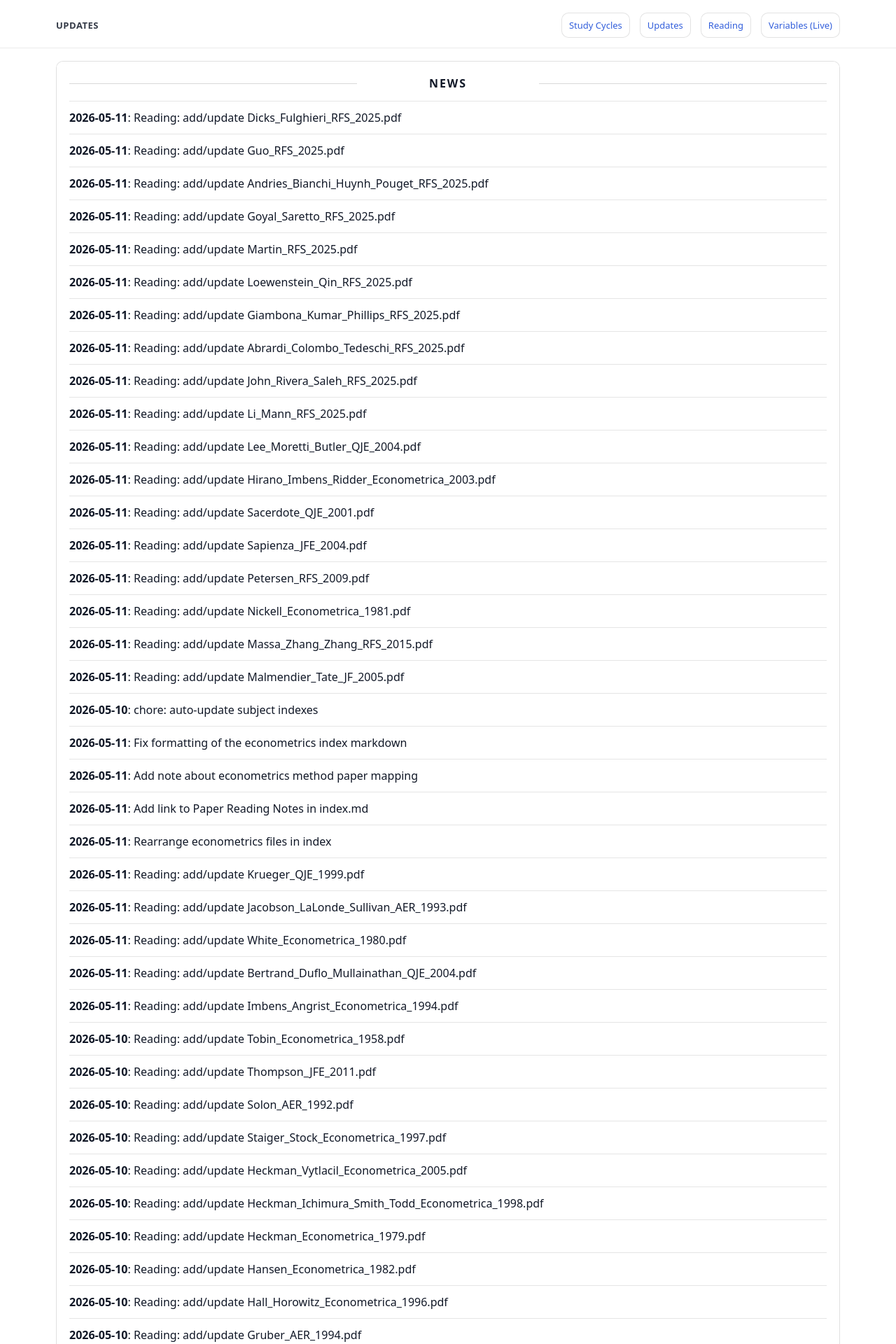
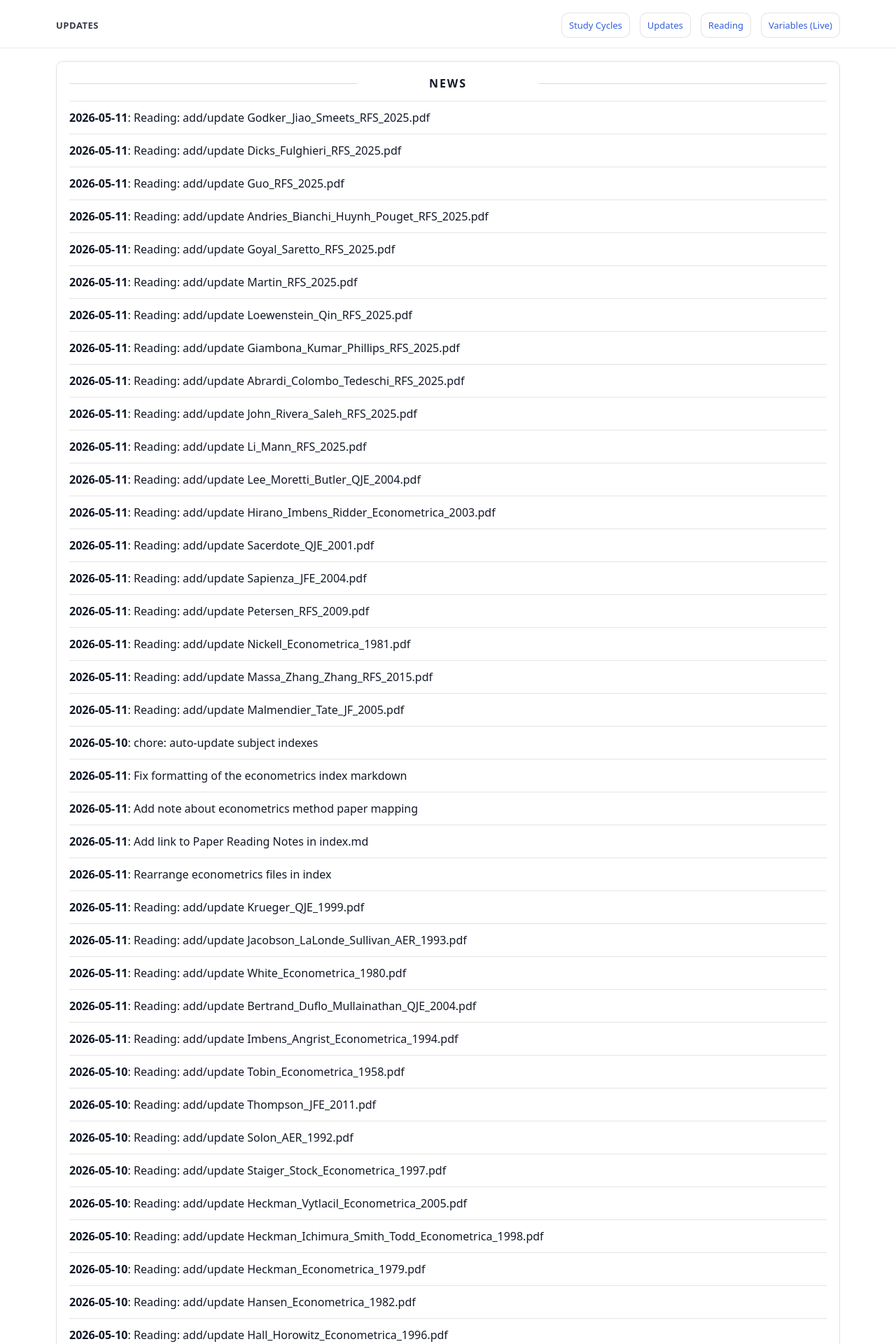
Before and after one commit to yaxinzn/study-archive, a Jekyll site: the page built from updates/index.md, in a window 1280 px wide. Shown: the top 1920 px of the page at 70% size. Built offline with Jekyll 4.4.1, drawn with Linux system fonts in a browser that asks for light colours; some of the changed text lies outside the part shown.

Commit message:
chore: update NEWS feed

```diff
--- a/_data/news.yml
+++ b/_data/news.yml
@@ -1,4 +1,7 @@
 # Auto-generated update history (sorted newest -> oldest). Do not edit manually.
+- ts: "1778490195"
+  date: "2026-05-11"
+  title: "Reading: add/update Godker_Jiao_Smeets_RFS_2025.pdf"
 - ts: "1778489335"
   date: "2026-05-11"
   title: "Reading: add/update Dicks_Fulghieri_RFS_2025.pdf"
```
